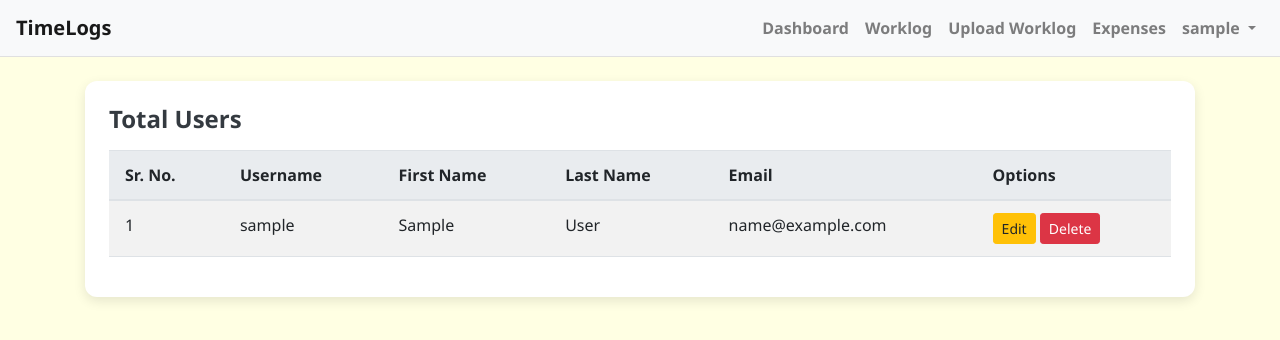
After one commit to ashishkekan/Timelogix, a Django app: page /users/ in a window 1280 px wide. The commit adds this page. Shown: the top 340 px of the page. Run offline with Django 5.2, Linux system fonts and the light colour scheme; the visitor is signed in with stand-in values (Sample User, id 1); data comes from the database, SQL or seed files in the repository; some libraries are stand-ins or nearby versions.

Commit message:
Added users list and edit user and delete user functionality

```diff
--- a/avg_calc/forms.py
+++ b/avg_calc/forms.py
@@ -114,3 +114,9 @@ class ChangePasswordForm(forms.Form):
             )
 
         return self.cleaned_data
+
+
+class UserEditForm(forms.ModelForm):
+    class Meta:
+        model = User
+        fields = ["username", "first_name", "last_name", "email"]
--- /dev/null
+++ b/avg_calc/templates/worktime/users.html
@@ -0,0 +1,134 @@
+{% extends "navbar/base.html" %}
+{% load static %}
+{% block content %}
+
+<style>
+    body {
+        font-family: 'Segoe UI', Tahoma, Geneva, Verdana, sans-serif;
+    }
+
+    .card {
+        border: none;
+        border-radius: 12px;
+        box-shadow: 0 4px 12px rgba(0, 0, 0, 0.1);
+        background-color: #ffffff;
+        margin-bottom: 24px;
+        padding: 24px;
+    }
+
+    .card-title {
+        font-size: 1.5rem;
+        font-weight: 600;
+        margin-bottom: 16px;
+        color: #343a40;
+    }
+
+    .table {
+        width: 100%;
+        border-collapse: collapse;
+    }
+
+    .table thead {
+        background-color: #e9ecef;
+    }
+
+    .table th, .table td {
+        padding: 12px 16px;
+        text-align: left;
+        border-bottom: 1px solid #dee2e6;
+    }
+
+    .table tbody tr:hover {
+        background-color: #f1f3f5;
+    }
+
+    .text-muted {
+        color: #6c757d;
+    }
+
+    .pagination {
+        text-align: center;
+        margin-top: 20px;
+    }
+
+    .step-links a,
+    .step-links span.current {
+        margin: 0 6px;
+        padding: 8px 12px;
+        border: 1px solid #dee2e6;
+        border-radius: 6px;
+        text-decoration: none;
+        color: #007bff;
+        background-color: #f8f9fa;
+        transition: background-color 0.2s ease-in-out;
+    }
+
+    .step-links a:hover {
+        background-color: #e2e6ea;
+    }
+
+    .step-links span.current {
+        font-weight: bold;
+        background-color: #dee2e6;
+        color: #212529;
+        pointer-events: none;
+    }
+</style>
+
+<div class="card">
+    <h5 class="card-title">Total Users</h5>
+    <table class="table table-striped">
+        <thead>
+            <tr>
+                <th>Sr. No.</th>
+                <th>Username</th>
+                <th>First Name</th>
+                <th>Last Name</th>
+                <th>Email</th>
+                <th>Options</th>
+            </tr>
+        </thead>
+        <tbody>
+            {% for user in page_obj %}
+                <tr>
+                    <td>{{forloop.counter}}</td>
+                    <td>{{ user.username }}</td>
+                    <td>{{ user.first_name }}</td>
+                    <td>{{ user.last_name }}</td>
+                    <td>{{ user.email }}</td>
+                    <td>
+                        <a href="{% url 'edit-user' user.id %}" class="btn btn-sm btn-warning">Edit</a>
+                        <a href="{% url 'delete-user' user.id %}" class="btn btn-sm btn-danger"
+                           onclick="return confirm('Are you sure you want to delete this user?');">Delete</a>
+                    </td>
+                </tr>
+            {% empty %}
+                <tr>
+                    <td colspan="2" class="text-muted">No users found.</td>
+                </tr>
+            {% endfor %}
+        </tbody>
+    </table>
+
+    {% if page_obj.has_other_pages %}
+    <div class="pagination">
+        <span class="step-links">
+            {% if page_obj.has_previous %}
+                <a href="?page=1">&laquo; First</a>
+                <a href="?page={{ page_obj.previous_page_number }}">Previous</a>
+            {% endif %}
+
+            <span class="current">
+                Page {{ page_obj.number }} of {{ page_obj.paginator.num_pages }}
+            </span>
+
+            {% if page_obj.has_next %}
+                <a href="?page={{ page_obj.next_page_number }}">Next</a>
+                <a href="?page={{ page_obj.paginator.num_pages }}">Last &raquo;</a>
+            {% endif %}
+        </span>
+    </div>
+    {% endif %}
+</div>
+
+{% endblock %}
--- a/avg_calc/urls.py
+++ b/avg_calc/urls.py
@@ -27,4 +27,7 @@ urlpatterns = [
     path("create_task/", views.create_task, name="create_task"),
     path("task_list/", views.task_list, name="task_list"),
     path("recent_activity/", views.recent_activity, name="recent_activity"),
+    path("users/", views.users, name="user-list"),
+    path("edit-user/<int:user_id>", views.edit_user, name="edit-user"),
+    path("delete-user/<int:user_id>", views.delete_user, name="delete-user"),
 ]
--- a/avg_calc/views.py
+++ b/avg_calc/views.py
@@ -22,6 +22,7 @@ from .forms import (
     SalaryExpensesForm,
     TaskForm,
     UploadExcelForm,
+    UserEditForm,
     WorkTimeEntryForm,
 )
 from .models import (
@@ -528,3 +529,44 @@ def delete_work_entry(request, pk):
 def leaves(request):
     leaves = Leave.objects.filter(user=request.user)
     return render(request, "worktime/leaves.html", {"leaves": leaves})
+
+
+@login_required
+def users(request):
+    users = User.objects.all()
+    paginator = Paginator(users, 10)
+    page_number = request.GET.get("page")
+    page_obj = paginator.get_page(page_number)
+
+    context = {
+        "users": users,
+        "page_obj": page_obj,
+    }
+    return render(request, "worktime/users.html", context)
+
+
+@login_required
+def edit_user(request, user_id):
+    user_obj = get_object_or_404(User, id=user_id)
+    if request.method == "POST":
+        form = UserEditForm(request.POST, instance=user_obj)
+        if form.is_valid():
+            form.save()
+            messages.success(request, "User updated successfully.")
+            return redirect("user-list")
+    else:
+        form = UserEditForm(instance=user_obj)
+
+    return render(
+        request, "worktime/edit-user.html", {"form": form, "user_obj": user_obj}
+    )
+
+
+@login_required
+def delete_user(request, user_id):
+    user_obj = get_object_or_404(User, id=user_id)
+    if request.method == "POST":
+        user_obj.delete()
+        messages.success(request, "User deleted successfully.")
+        return redirect("user-list")
+    return render(request, "worktime/users.html", {"user_obj": user_obj})
```
Also changed, not shown: avg_calc/templates/worktime/dashboard.html (+12 -5 lines), avg_calc/templates/worktime/edit-user.html (added, +41 -0 lines).
